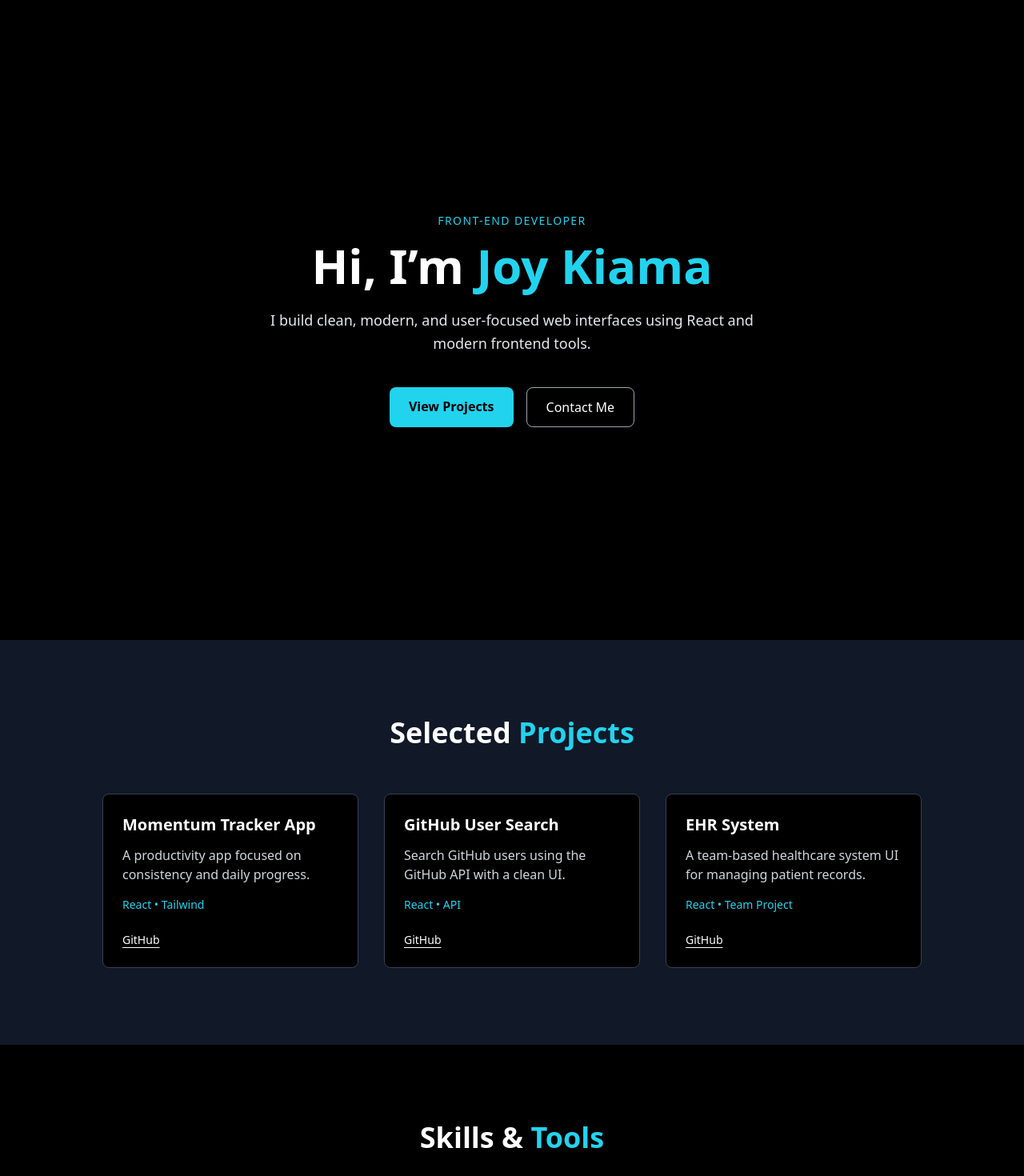
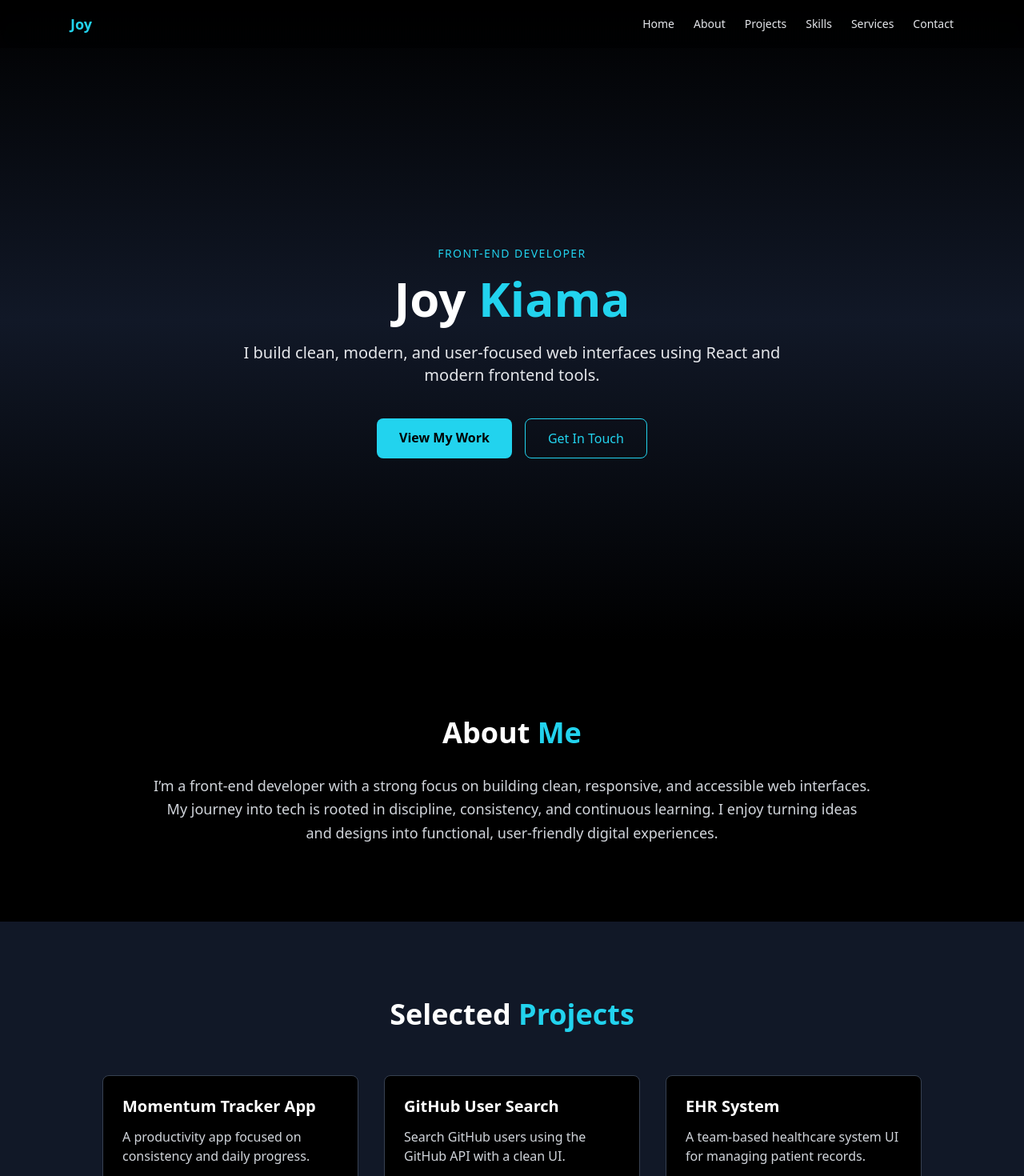
Before and after one commit to fittechjoy/joy-portfolio, a React (Vite) app: page / in a window 1280 px wide. Shown: the top 1470 px of the page at 80% size. Built offline with nearby package versions, Linux system fonts and the light colour scheme.

Commit message:
Update hero to black and cyan theme

```diff
--- a/src/App.jsx
+++ b/src/App.jsx
@@ -2,36 +2,81 @@ function App() {
   return (
     <div className="min-h-screen bg-black text-white">
 
+  {/* NAVBAR */}
+<header className="fixed top-0 left-0 right-0 z-50 bg-black/40 backdrop-blur-md">
+  <div className="max-w-6xl mx-auto flex justify-between items-center px-6 py-4">
+    <div className="text-lg font-bold text-cyan-400">
+      Joy
+    </div>
+
+    <nav className="hidden md:flex gap-6 text-sm text-gray-200">
+      <a href="#home" className="hover:text-cyan-400 transition">Home</a>
+      <a href="#about" className="hover:text-cyan-400 transition">About</a>
+      <a href="#projects" className="hover:text-cyan-400 transition">Projects</a>
+      <a href="#skills" className="hover:text-cyan-400 transition">Skills</a>
+      <a href="#services" className="hover:text-cyan-400 transition">Services</a>
+      <a href="#contact" className="hover:text-cyan-400 transition">Contact</a>
+    </nav>
+  </div>
+</header>
+
 {/* HERO */}
-      <section className="min-h-screen flex flex-col items-center justify-center text-center px-6">
+<section
+  id="home"
+  className="min-h-screen flex items-center justify-center text-center px-6
+             bg-gradient-to-b from-black via-gray-900 to-black"
+>
+  <div className="max-w-3xl pt-20">
     <p className="text-cyan-400 uppercase tracking-widest text-sm mb-4">
       Front-End Developer
     </p>
 
     <h1 className="text-5xl md:text-6xl font-extrabold mb-6">
-          Hi, I’m <span className="text-cyan-400">Joy Kiama</span>
+      Joy <span className="text-cyan-400">Kiama</span>
     </h1>
 
-        <p className="text-gray-200 text-lg max-w-2xl mb-10 leading-relaxed">
+    <p className="text-gray-200 text-lg md:text-xl max-w-2xl mx-auto mb-10">
       I build clean, modern, and user-focused web interfaces using React and modern frontend tools.
     </p>
 
-        <div className="flex gap-4">
+    <div className="flex justify-center gap-4">
       <a
         href="#projects"
-            className="px-6 py-3 bg-cyan-400 text-black font-semibold rounded-lg hover:bg-cyan-300 transition"
+        className="px-7 py-3 rounded-lg bg-cyan-400 text-black font-semibold
+                   hover:bg-cyan-300 transition"
       >
-            View Projects
+        View My Work
       </a>
 
       <a
         href="#contact"
-            className="px-6 py-3 border border-gray-400 rounded-lg hover:border-cyan-400 hover:text-cyan-400 transition"
+        className="px-7 py-3 rounded-lg border border-cyan-400 text-cyan-400
+                   hover:bg-cyan-400 hover:text-black transition"
       >
-            Contact Me
+        Get In Touch
       </a>
     </div>
+  </div>
 </section>
+
+
+{/* ABOUT */}
+<section id="about" className="py-24 px-6 bg-black">
+  <div className="max-w-4xl mx-auto text-center">
+    <h2 className="text-4xl font-bold mb-8">
+      About <span className="text-cyan-400">Me</span>
+    </h2>
+
+    <p className="text-gray-300 text-lg leading-relaxed">
+      I’m a front-end developer with a strong focus on building clean,
+      responsive, and accessible web interfaces. My journey into tech
+      is rooted in discipline, consistency, and continuous learning.
+      I enjoy turning ideas and designs into functional, user-friendly
+      digital experiences.
+    </p>
+  </div>
+</section>
+
 
       {/* PROJECTS */}
       <section id="projects" className="py-24 px-6 bg-gray-900">
```
Lines whose indentation alone changed are shown as unchanged.
